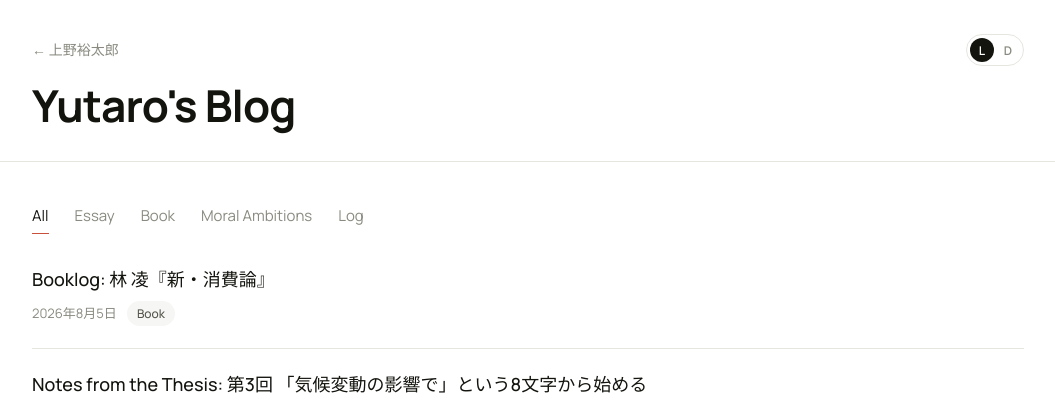
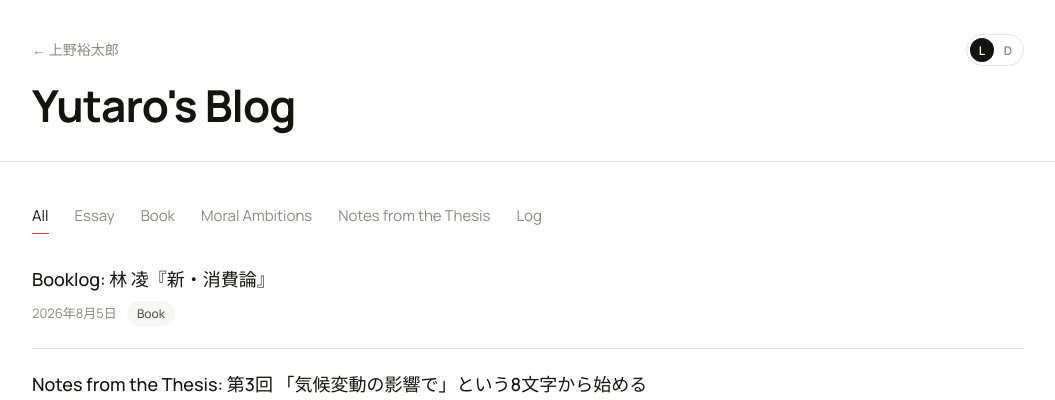
Before and after one commit to yutaro0518/website, a Jekyll site: the page built from blog/index.html, in a window 1280 px wide and 900 px high. Shown: the top 400 px of the window, without its empty margins (112-1167 px from the left). Built offline with Jekyll 4.4.1, drawn with Linux system fonts in a browser that asks for light colours.

Commit message:
Add 'Notes from the Thesis' to categories list

```diff
--- a/_config.yml
+++ b/_config.yml
@@ -15,6 +15,7 @@ categories_list:
   - "Essay"
   - "Book"
   - "Moral Ambitions"
+  - "Notes from the Thesis"
   - "Log"
 default_category: "Log"
 
```
